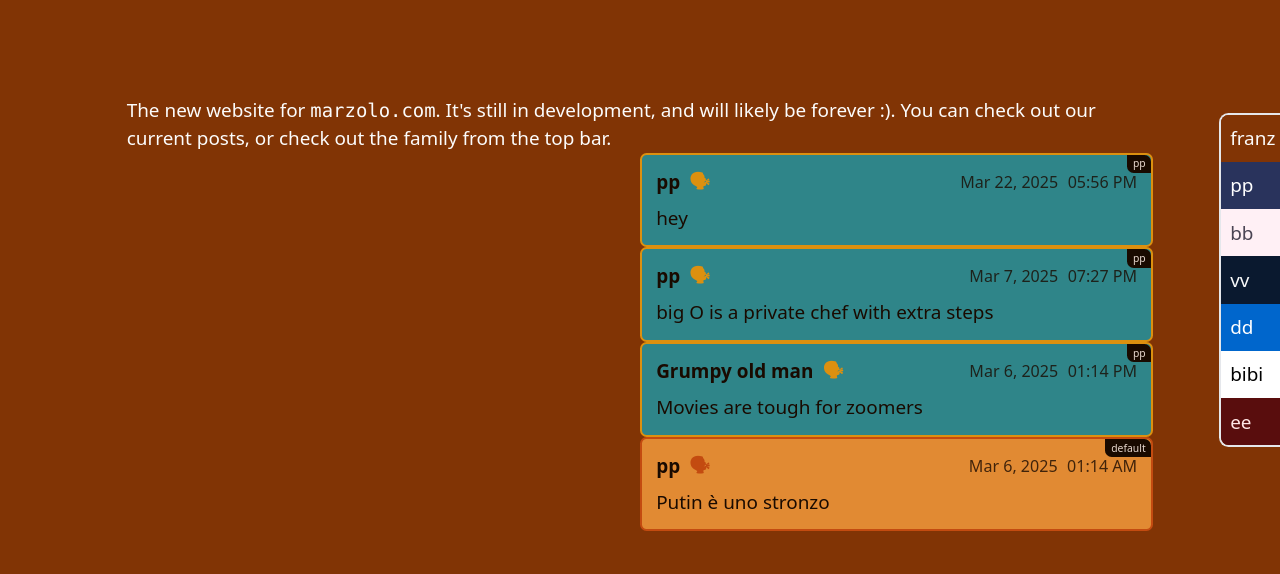
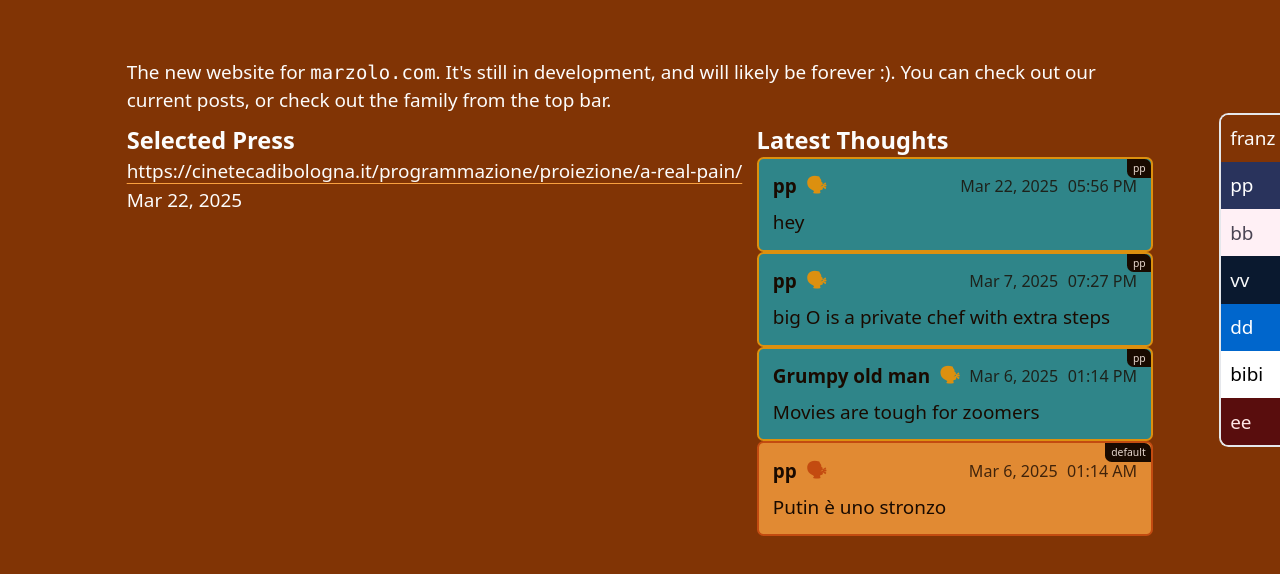
Before and after one commit to pollomarzo/web-marzolo, an Astro site: page / in a window 1280 px wide. Shown: the part 120-694 px from the top of the page. Built offline with nearby package versions, Linux system fonts and the light colour scheme; Astro itself is replaced by a stand-in of ours.

Commit message:
feat: include press in home

```diff
--- /dev/null
+++ b/src/components/SelectedPressItem.astro
@@ -0,0 +1,30 @@
+---
+import { formatDate } from "~/utils/dates";
+export interface Props {
+    title: string;
+    url: string;
+    datetime: string;
+    description: string | null;
+}
+
+const { title, url, datetime, description } = Astro.props;
+---
+
+<li class="press-item">
+    <a href={url} target="_blank" rel="noopener noreferrer" class="press-link">
+        <h3 class="press-title">{title}</h3>
+    </a>
+    <p class="press-description">{description || ""}</p>
+    <p class="press-datetime">{formatDate(datetime).formattedDate}</p>
+</li>
+
+<style>
+    /* style links as links */
+    a {
+        color: var(--color-primary);
+        text-decoration: underline;
+        text-decoration-color: var(--color-header);
+        text-underline-offset: 5px;
+        text-decoration-thickness: 1px;
+    }
+</style>
--- a/src/pages/index.astro
+++ b/src/pages/index.astro
@@ -1,29 +1,54 @@
 ---
 import Card from "~/components/Card.astro";
-import Layout from "../layouts/Layout.astro";
+import Layout from "~/layouts/Layout.astro";
 import { getCollection } from "astro:content";
-const thoughts = await getCollection("thoughts");
+import SelectedPressItem from "~/components/SelectedPressItem.astro";
+
+const MAX_THOUGHTS = 7;
+const MAX_PRESS = 10;
+const latest_n_thoughts = (await getCollection("thoughts"))
+  .toSorted(
+    (a, b) =>
+      new Date(b.data.datetime).getTime() - new Date(a.data.datetime).getTime(),
+  )
+  .slice(0, MAX_THOUGHTS);
+const latest_n_press = (await getCollection("press"))
+  .toSorted(
+    (a, b) =>
+      new Date(b.data.datetime).getTime() - new Date(a.data.datetime).getTime(),
+  )
+  .slice(0, MAX_PRESS);
 import ThoughtCard from "~/components/ThoughtCard.astro";
 ---
 
 <Layout page="">
-  <main class="mt-16">
+  <main class="mt-8">
     The new website for <code>marzolo.com</code>. It's still in development, and
     will likely be forever :). You can check out our current <a href="/posts"
       >posts</a
     >, or check out the family from the top bar.
   </main>
-  <div id="thoughts_container" class="md:w-1/2 w-full self-end">
-    <ul>
-      {
-        // sort thoughts in inverted order, from most recent to oldest
-        thoughts
-          .toSorted(
-            (a, b) =>
-              new Date(b.data.datetime).getTime() -
-              new Date(a.data.datetime).getTime(),
-          )
-          .map((t) => (
+  <div class="flex flex-row w-full mt-2 flex-wrap">
+    <div id="press_container" class="w-full lg:w-1/2 flex-grow">
+      <h2 class="text-xl font-bold">Selected Press</h2>
+      <ul>
+        {
+          latest_n_press.map((p) => (
+            <SelectedPressItem
+              title={p.data.title}
+              url={p.data.url}
+              datetime={p.data.datetime}
+              description={p.data.description}
+            />
+          ))
+        }
+      </ul>
+    </div>
+    <div id="thoughts_container" class="self-end">
+      <h2 class="text-xl font-bold">Latest Thoughts</h2>
+      <ul>
+        {
+          latest_n_thoughts.map((t) => (
             <ThoughtCard
               author={t.data.author}
               body={t.data.content}
@@ -32,8 +57,9 @@ import ThoughtCard from "~/components/ThoughtCard.astro";
               datetime={t.data.datetime}
             />
           ))
-      }
-    </ul>
+        }
+      </ul>
+    </div>
   </div>
 </Layout>
 
```
